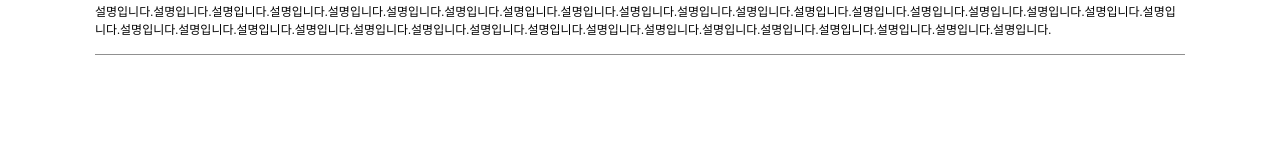
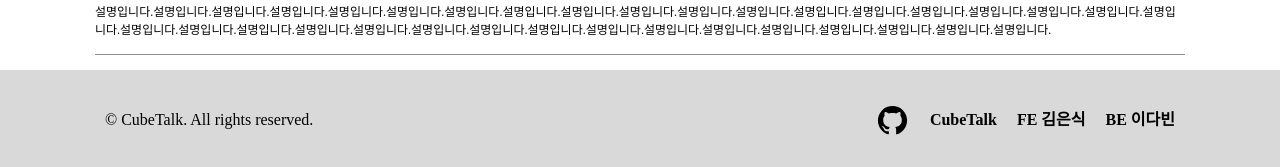
Before and after one commit to cubeTalk/cubeTalk-FE, a React app: page / in a window 1280 px wide. Shown: the part 1506-1673 px from the top of the page. Before the commit the page ends 1576 px from the top, so only its background shows below. Built offline with nearby package versions, Linux system fonts and the light colour scheme; the HTML template or start-up script is replaced by a standard one; a web font is replaced by a local one.

Commit message:
feat: footer layout 구현

```diff
--- /dev/null
+++ b/src/routes/layout/Footer.tsx
@@ -0,0 +1,60 @@
+import styled from "styled-components";
+import { rowCenter, rowflex } from "../../styles/shared";
+
+const Footer = () => {
+  return (
+    <FooterLayout>
+      <FooterContainer>
+        <h3>&copy; CubeTalk. All rights reserved.</h3>
+        <ProfileContainer>
+          <GitHubIcon src="/Icon/github.svg" alt="GitHub" />
+          <RepoLink href="https://github.com/cubeTalk">
+            <BoldText>CubeTalk</BoldText>
+          </RepoLink>
+          <RepoLink href="https://github.com/eunsik-kim">
+            <BoldText>FE 김은식</BoldText>
+          </RepoLink>
+          <RepoLink href="https://github.com/leedabin2">
+            <BoldText>BE 이다빈</BoldText>
+          </RepoLink>
+        </ProfileContainer>
+      </FooterContainer>
+    </FooterLayout>
+  );
+};
+
+export default Footer;
+
+const FooterLayout = styled.div`
+  ${rowCenter}
+  background-color: var(--color-light);
+  width: 100%;
+  height: 100px;
+`;
+
+const FooterContainer = styled.div`
+  ${rowflex}
+  max-width: 1120px;
+  width: 100%;
+  padding: 25px;
+  gap: 20px;
+`;
+
+const ProfileContainer = styled.div`
+  ${rowflex}
+  gap: 20px;
+  margin-left: auto;
+`;
+
+const RepoLink = styled.a`
+  ${rowflex}
+  gap: 5px;
+`;
+
+const BoldText = styled.p`
+  font-weight: 700;
+`;
+
+const GitHubIcon = styled.img`
+  fill: var(--icon-color);
+`;
--- a/src/routes/layout/Root.tsx
+++ b/src/routes/layout/Root.tsx
@@ -3,6 +3,7 @@ import Header from "./Header";
 import styled from "styled-components";
 import { rowCenter } from "../../styles/shared";
 import GlobalStyle from "../../styles/GlobalStyle";
+import Footer from "./Footer";
 
 const Root = () => {
   return (
@@ -14,6 +15,7 @@ const Root = () => {
           <Outlet />
         </BodyContainer>
       </BodyLayout>
+      <Footer />
     </>
   );
 };
```
Also changed, not shown: public/Icon/github.svg (added).
